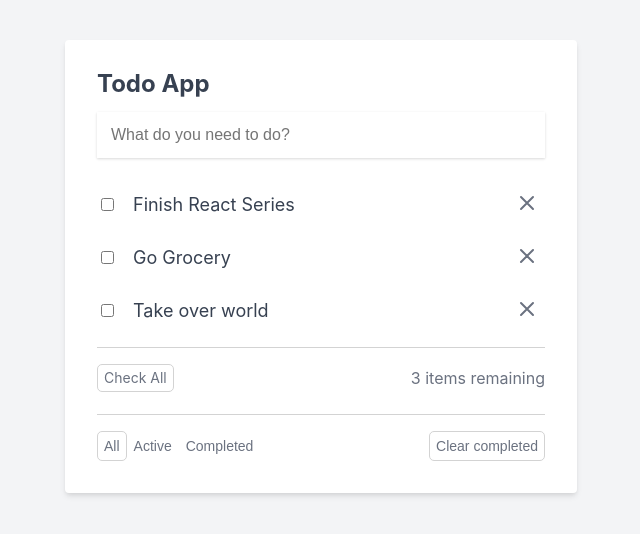
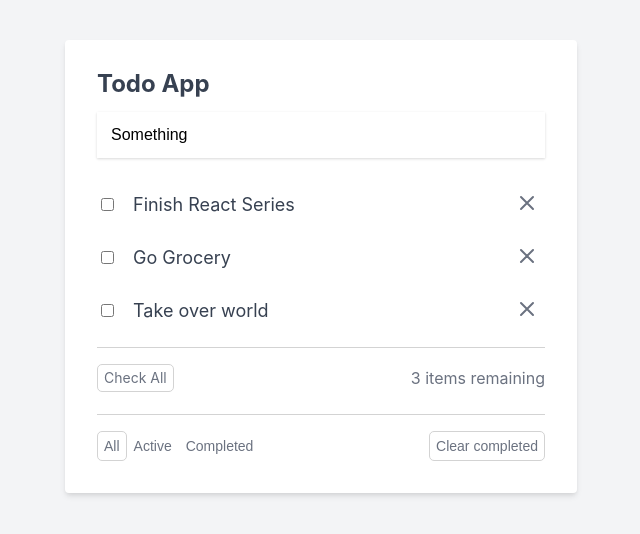
Before and after one commit to vrivasdev/lc-react, a React (Create React App) app: page / in a window 1280 px wide. Shown: the top 534 px of the page, without its empty margins (319-959 px from the left). Built offline with nearby package versions, Linux system fonts and the light colour scheme.

Commit message:
Event Listeners

```diff
--- a/src/components/App.jsx
+++ b/src/components/App.jsx
@@ -21,13 +21,46 @@ function App() {
     },
   ]);
 
+  const [todoInput, setTodoInput] = useState('Something');
+  const [idForTodo, setIdForTodo] = useState(4);
+
+  function addTodo(event) {
+    event.preventDefault();
+
+    if (todoInput.trim().length === 0) {
+      return;
+    }
+
+    setTodos([
+      ...todos,
+      {
+        id: idForTodo,
+        title: todoInput,
+        isComplete: false,
+      },
+    ]);
+
+    setTodoInput('');
+    setIdForTodo((prevIdForTodo) => prevIdForTodo + 1);
+  }
+
+  function handleInput(event) {
+    setTodoInput(event.target.value);
+  }
+
+  function deleteTodo(id) {
+    setTodos([...todos.filter((todo) => todo.id !== id)]);
+  }
+
   return (
     <div className="todo-app-container">
       <div className="todo-app">
         <h2>Todo App</h2>
-        <form action="#">
+        <form action="#" onSubmit={addTodo}>
           <input
             type="text"
+            value={todoInput}
+            onChange={handleInput}
             className="todo-input"
             placeholder="What do you need to do?"
           />
@@ -35,13 +68,13 @@ function App() {
 
         <ul className="todo-list">
           {todos.map((todo, index) => (
-            <li className="todo-item-container">
+            <li key={todo.id} className="todo-item-container">
               <div className="todo-item">
                 <input type="checkbox" />
                 <span className="todo-item-label">{todo.title}</span>
                 {/* <input type="text" className="todo-item-input" value="Finish React Series" /> */}
               </div>
-              <button className="x-button">
+              <button onClick={() => deleteTodo(todo.id)} className="x-button">
                 <svg
                   className="x-button-icon"
                   fill="none"
--- a/src/components/AppClass.jsx
+++ b/src/components/AppClass.jsx
@@ -1,3 +1,5 @@
+import '../reset.css';
+import '../App.css';
 import React, { Component } from 'react';
 
 export default class AppClass extends Component {
@@ -21,14 +23,34 @@ export default class AppClass extends Component {
           isComplete: false,
         },
       ],
+      todoInput: 'Something',
+      idForTodo: 4,
     };
   }
+
+  addTodo = (event) => {
+    event.preventDefault();
+
+    this.setState((prevState) => {
+      const newTodos = [
+        ...prevState.todos,
+        {
+          id: 4,
+          title: 'This is a class based components',
+          isComplete: false,
+        },
+      ];
+
+      return { todos: newTodos };
+    });
+  };
+
   render() {
     return (
       <div className="todo-app-container">
         <div className="todo-app">
           <h2>Todo App</h2>
-          <form action="#">
+          <form action="#" onSubmit={this.addTodo}>
             <input
               type="text"
               className="todo-input"
@@ -38,7 +60,7 @@ export default class AppClass extends Component {
 
           <ul className="todo-list">
             {this.state.todos.map((todo, index) => (
-              <li className="todo-item-container">
+              <li key={todo.id} className="todo-item-container">
                 <div className="todo-item">
                   <input type="checkbox" />
                   <span className="todo-item-label">{todo.title}</span>
--- a/src/index.js
+++ b/src/index.js
@@ -1,14 +1,17 @@
 import React from 'react';
 import ReactDOM from 'react-dom/client';
+import App from './components/App';
+//import AppClass from './components/AppClass';
 import './index.css';
-import App from './components/App';
+//import App from './components/App';
 import reportWebVitals from './reportWebVitals';
-import AppClass from './components/AppClass';
+//import AppClass from './components/AppClass';
 
 const root = ReactDOM.createRoot(document.getElementById('root'));
 root.render(
   <React.StrictMode>
-    <AppClass />
+    <App />
+    {/*<AppClass />*/}
   </React.StrictMode>
 );
 
```
